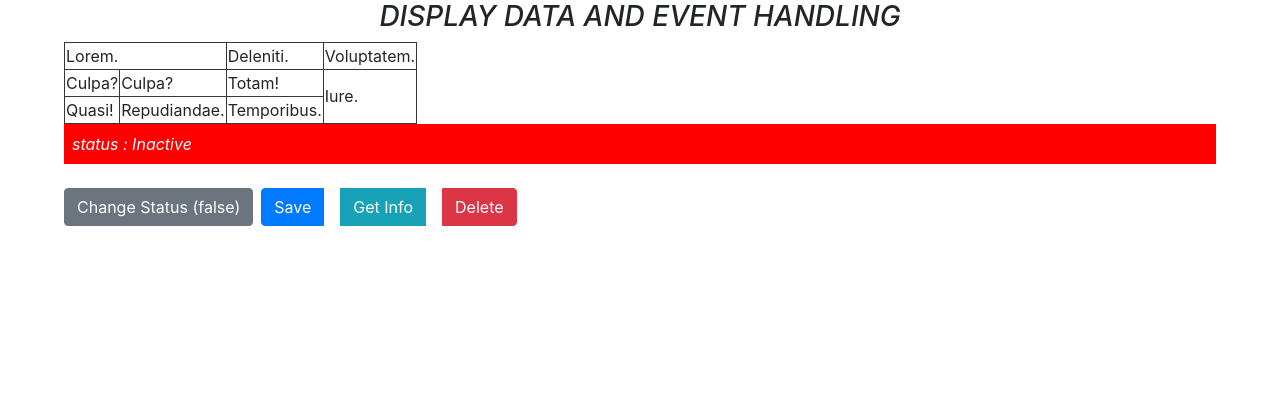
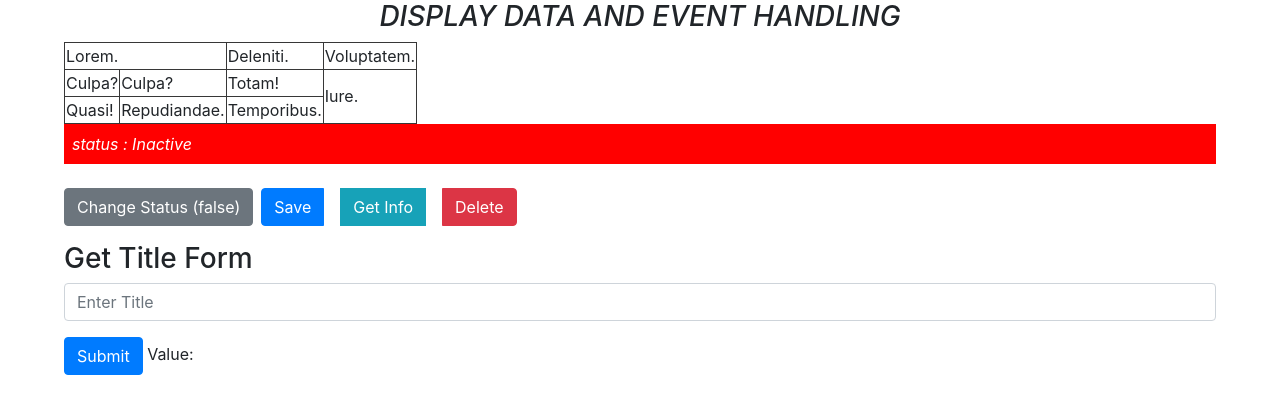
Before and after one commit to dineshgopalchand/Angular-class-16, an Angular app: page / in a window 1280 px wide. Shown: the top 414 px of the page. Built offline with nearby package versions, Linux system fonts and the light colour scheme.

Commit message:
Event Binding and Event filtering completed

```diff
--- a/src/app/data-event/data-event.component.html
+++ b/src/app/data-event/data-event.component.html
@@ -53,3 +53,11 @@
     </div>
 
 </div>
+
+<h3 class="mt-2">Get Title Form</h3>
+<div class="form-group">
+    <input type="text" class="form-control" name="title" placeholder="Enter Title" (keyup)="titleFieldFunction($event)" [value]="titleInputValue">
+</div>
+<div class="form-group">
+    <button class="btn btn-primary">Submit</button> Value: {{titleInputValue}}
+</div>
--- a/src/app/data-event/data-event.component.ts
+++ b/src/app/data-event/data-event.component.ts
@@ -14,6 +14,7 @@ export class DataEventComponent implements OnInit {
   colSpan = 2;
   rowSpan = 2;
   isActive = false;
+  titleInputValue = '';
   constructor() { }
 
   ngOnInit() {
@@ -30,4 +31,13 @@ export class DataEventComponent implements OnInit {
     console.log((event.target as HTMLButtonElement).innerHTML);
   }
 
+  titleFieldFunction(event: KeyboardEvent) {
+    console.log(event);
+
+    // example of event filtering
+    if (event.keyCode === 13) {
+      this.titleInputValue = (event.target as HTMLInputElement).value;
+    }
+  }
+
 }
```
